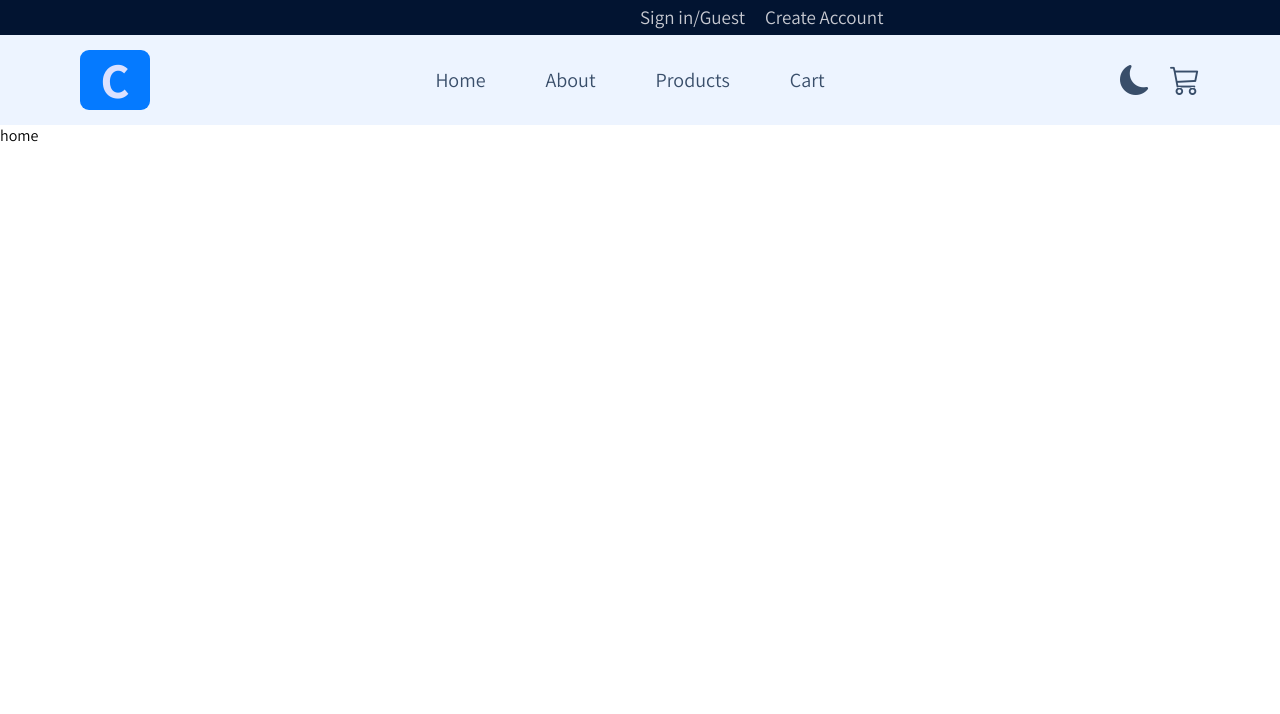
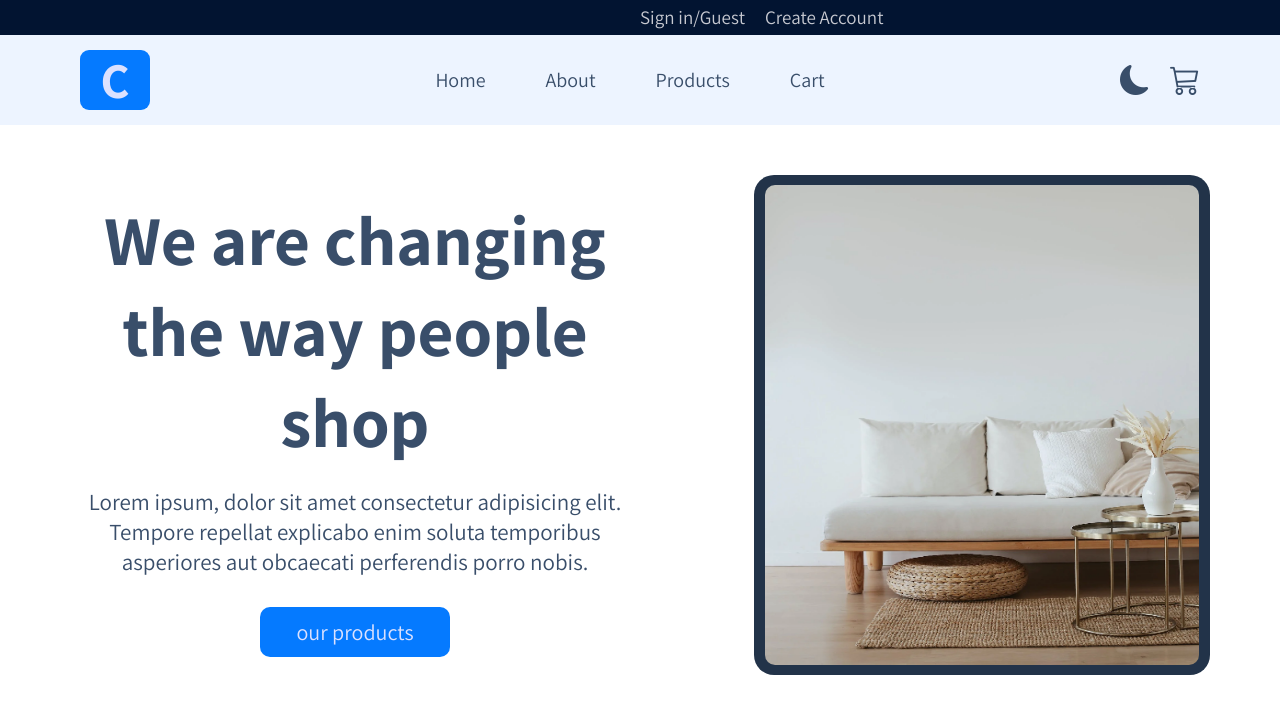
Before and after one commit to Leen-odeh3/comfy-sloth-store, a React (Vite) app: page / in a window 1280 px wide. Shown: the top 714 px of the page. Built offline with nearby package versions, Linux system fonts and the light colour scheme.

Commit message:
done HeroSection

```diff
--- /dev/null
+++ b/src/Component/HeroSection/HeroSection.jsx
@@ -0,0 +1,26 @@
+import "./HeroSection.scss";
+import { useNavigate } from "react-router-dom";
+
+const HeroSection = () => {
+  const navigate = useNavigate();
+
+  return (
+    <div className="partOne">
+      <div className="rightSide">
+        <h2>We are changing the way people shop</h2>
+        <p>
+          Lorem ipsum, dolor sit amet consectetur adipisicing elit. Tempore
+          repellat explicabo enim soluta temporibus asperiores aut obcaecati
+          perferendis porro nobis.
+        </p>
+        <button onClick={() => navigate("/products")}>our products</button>
+      </div>
+
+      <div className="leftSide">
+        <img src="/heroimg.png" alt="hero-sectionImg" />{" "}
+      </div>
+    </div>
+  );
+};
+
+export default HeroSection;
--- /dev/null
+++ b/src/Component/HeroSection/HeroSection.scss
@@ -0,0 +1,73 @@
+div {
+    &.partOne {
+        height: 600px;
+        padding: 70px;
+        display: flex;
+        text-align: center;
+        justify-content: space-between;
+        align-items: center;
+
+        div {
+            &.rightSide {
+                width: 50%;
+                color: #394E6A;
+
+                h2 {
+                    font-size: 70px;
+                    margin-bottom: 20px;
+                }
+
+                p {
+                    font-size: 23px;
+                    margin-bottom: 20px;
+                }
+
+                button {
+                    width: 190px;
+                    color: #DBE1FF;
+                    background-color: #057AFF;
+                    height: 50px;
+                    font-size: 22px;
+                    border-radius: 10px;
+                    border: none;
+                    margin-top: 10px;
+                }
+            }
+
+            &.leftSide {
+                padding-top: 10px;
+                border-radius: 20px;
+                background-color: #223349;
+                width: 40%;
+                height: 500px;
+
+                img {
+                    width: 95%;
+                    height: 480px;
+                    border-radius: 10px;
+                }
+            }
+        }
+    }
+}
+
+@media(max-width:900px) {
+    div.partOne {
+        flex-direction: column;
+
+        div.rightSide {
+            width: 90%;
+            margin-bottom: 30px;
+        }
+
+        div.leftSide {
+            width: 97%;
+            margin-bottom: 20px;
+
+            img {
+                margin-bottom: 30px;
+            }
+        }
+    }
+
+}
--- a/src/Pages/Home.jsx
+++ b/src/Pages/Home.jsx
@@ -1,8 +1,9 @@
+import HeroSection from "../Component/HeroSection/HeroSection"
 
 const Home = () => {
   return (
     <div>
-   home
+   <HeroSection/>
     </div>
   )
 }
--- a/src/Routing/index.jsx
+++ b/src/Routing/index.jsx
@@ -14,7 +14,7 @@ const Routing = () => {
           <Route path="/about" element={<About/>} />
           <Route path="/products" element={ <Products/>} />
           <Route path="/" element={<Home/>}>
-          <Route index element={<Home />} />
+          <Route path="/home" element={<Home />} />
         </Route>
       </Routes>
     </BrowserRouter>
```
Also changed, not shown: public/heroimg.png (added).
